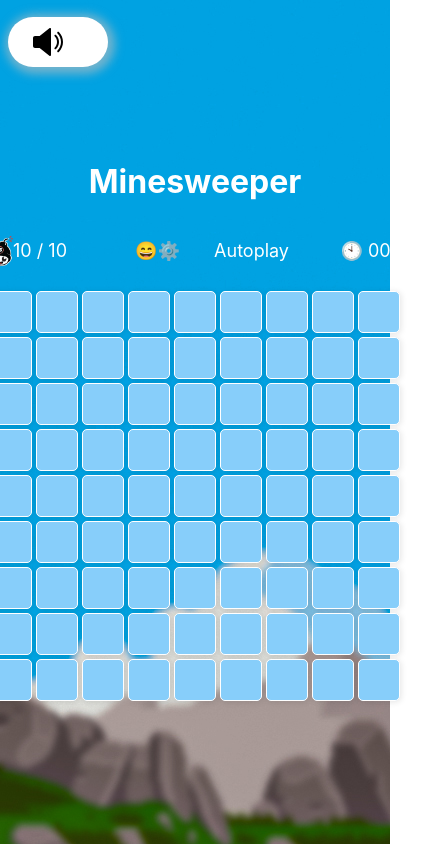
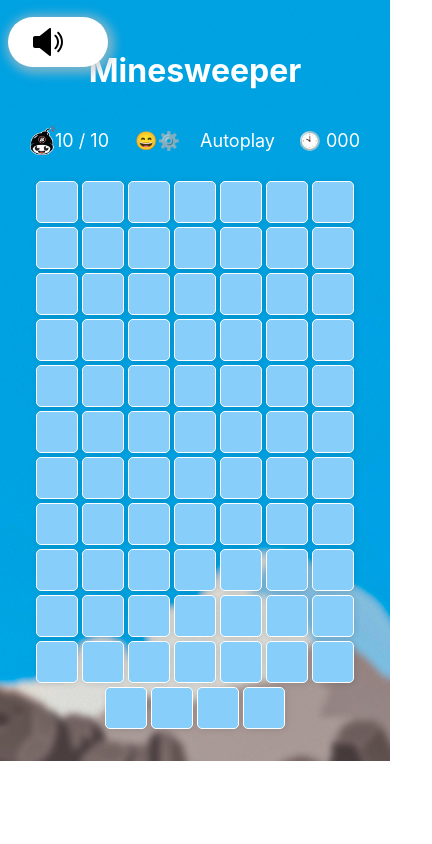
Before and after one commit to GooNext/react-game, a React (Create React App) app: page / in a window 390 px wide. Shown: the whole page, 432 px wide, since content can reach past the window. Built offline with nearby package versions, Linux system fonts and the light colour scheme.

Commit message:
feat: add adaptive

```diff
--- a/src/App.css
+++ b/src/App.css
@@ -1,5 +1,6 @@
 .App {
   text-align: center;
+  overflow: hidden;
 }
 
 .App-logo {
--- a/src/App.tsx
+++ b/src/App.tsx
@@ -15,8 +15,9 @@ const App = () => {
         display: "flex",
         justifyContent: "center",
         alignItems: "center",
-        height: "100vh",
+        height: window.innerWidth > 500 ? "100vh" : "auto",
         background: `url(${bg})`,
+        overflowX: "hidden",
       }}
     >
       <SettingsPanel />
--- a/src/components/SettingsPanel/SettingsPanel.tsx
+++ b/src/components/SettingsPanel/SettingsPanel.tsx
@@ -14,7 +14,7 @@ const Volume = () => {
 
   const [state, setState] = useState({
     toggled: false,
-    volume: [0],
+    volume: [50],
   });
 
   useEffect(() => {
--- a/src/components/board/Board.tsx
+++ b/src/components/board/Board.tsx
@@ -26,7 +26,8 @@ const Board = ({ width, height, onRightClickBoard, gameState }: BoardType) => {
       style={{
         ...divStyle,
         flexWrap: "wrap",
-        width: `${width * (CELL_SIZE + CELL_MARGIN * 2)}px`,
+        maxWidth: `${width * (CELL_SIZE + CELL_MARGIN * 2)}px`,
+        width: "100%",
       }}
     >
       {gameState !== "win" ? (
```
